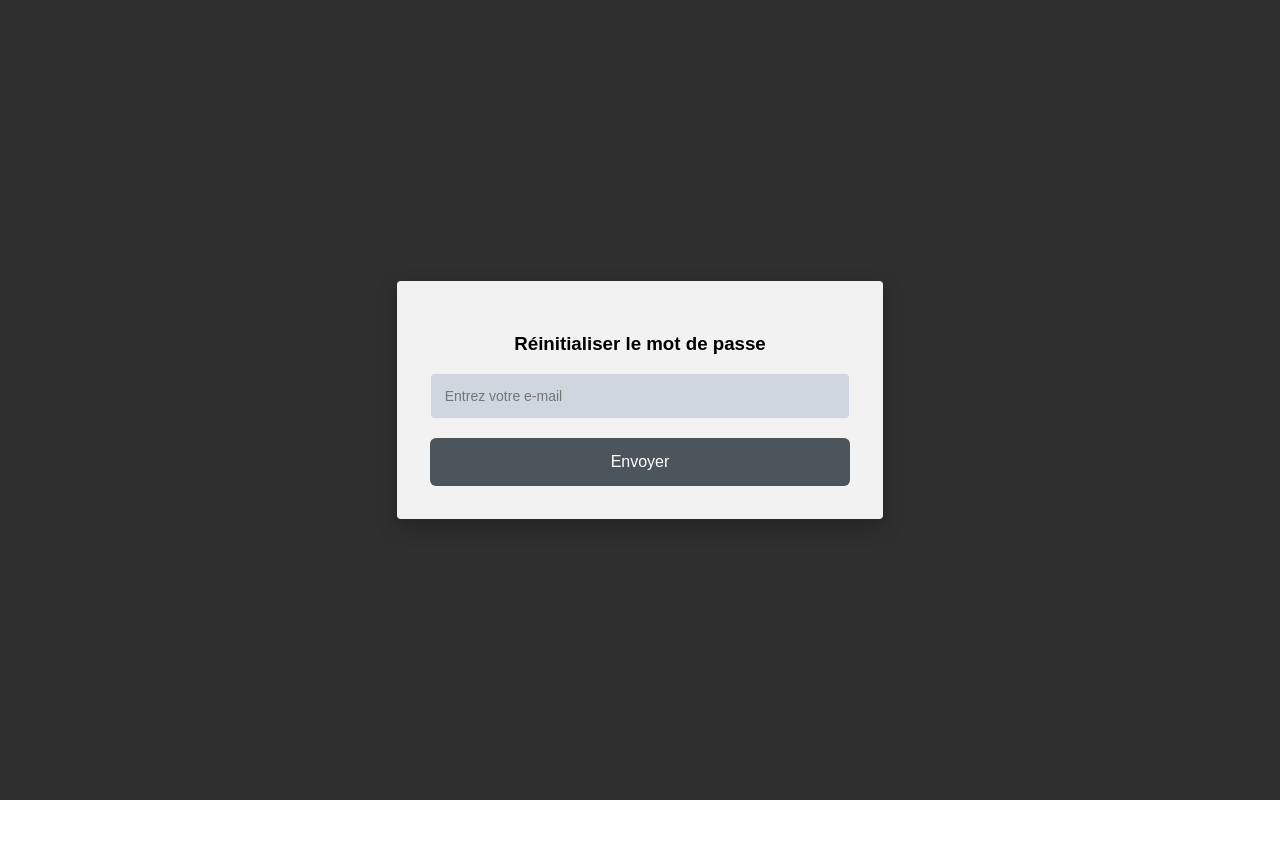
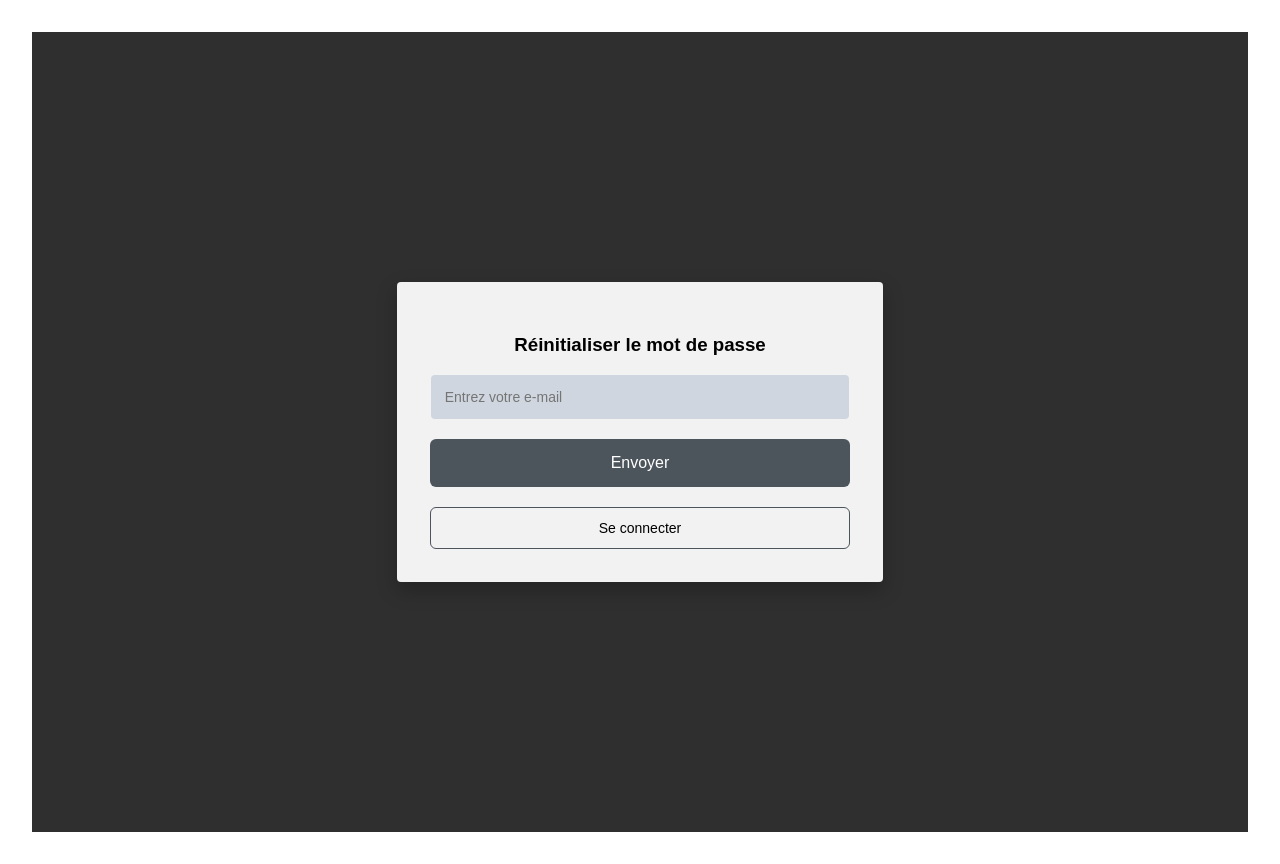
Before and after one commit to ndourmamadou2005-collab/Red-product4, a React (Vite) app: page /reset-password in a window 1280 px wide. Before the commit the page ends 800 px from the top, so only its background shows below. Built offline with nearby package versions, Linux system fonts and the light colour scheme.

Commit message:
Mise à jour du projet

```diff
--- a/src/App.css
+++ b/src/App.css
@@ -40,3 +40,17 @@
 .read-the-docs {
   color: #888;
 }
+/* App.css */
+.logout-btn {
+  margin-left: 15px;
+  padding: 6px 12px;
+  background-color: #dc3545;
+  color: white;
+  border: none;
+  border-radius: 6px;
+  cursor: pointer;
+}
+
+.logout-btn:hover {
+  background-color: #c82333;
+}
--- a/src/Hotels.jsx
+++ b/src/Hotels.jsx
@@ -1,7 +1,7 @@
 import { useState, useRef } from "react"
 import Sidebar from "./Sidebar"
 import Topbar from "./Topbar"
-import Data from "./Data"
+import hotelsData from "./Data"
 
 // ─── Modal Créer un hôtel ───────────────────────────────────────────────────
 function CreateHotelModal({ onClose, onSave }) {
--- a/src/Login.css
+++ b/src/Login.css
@@ -115,3 +115,19 @@
   font-weight: bold;
   cursor: pointer;
 }
+
+.back-login-btn-bottom {
+  margin-top: 20px;
+  width: 100%;
+  padding: 12px;
+  background-color: transparent;
+  border: 1px solid #4d555c;
+  border-radius: 6px;
+  cursor: pointer;
+  font-size: 14px;
+}
+
+.back-login-btn-bottom:hover {
+  background-color: #4d555c;
+  color: white;
+}
--- a/src/ResetPassword.jsx
+++ b/src/ResetPassword.jsx
@@ -7,12 +7,12 @@ function ResetPassword() {
   const handleReset = (e) => {
     e.preventDefault()
     alert("Lien de réinitialisation envoyé !")
-    navigate("/")
   }
 
   return (
     <div className="login-container">
       <div className="login-card">
+
         <h3>Réinitialiser le mot de passe</h3>
 
         <form onSubmit={handleReset}>
@@ -27,6 +27,15 @@ function ResetPassword() {
             Envoyer
           </button>
         </form>
+
+        {/* 🔹 Bouton retour placé en bas */}
+        <button
+          className="back-login-btn-bottom"
+          onClick={() => navigate("/")}
+        >
+          Se connecter
+        </button>
+
       </div>
     </div>
   )
--- a/src/Topbar.jsx
+++ b/src/Topbar.jsx
@@ -1,10 +1,30 @@
+import { useNavigate } from "react-router-dom";
+import './App.css'; // ou le fichier où tu as mis le CSS
+
 function Topbar() {
-    return (
-      <div className="topbar">
-        <input type="text" placeholder="Recherche..." />
-        <div className="icons">🔔 👤</div>
+  const navigate = useNavigate();
+
+  const handleLogout = () => {
+    // Ici tu peux aussi supprimer le token si tu en utilises
+    // localStorage.removeItem("token");
+
+    navigate("/"); // Redirige vers la page Se connecter
+  };
+
+  return (
+    <div className="topbar">
+      <input type="text" placeholder="Recherche..." />
+
+      <div className="icons">
+        🔔 👤
+        <button className="logout-btn" onClick={handleLogout}>
+          Déconnexion
+        </button>
       </div>
-    )
-  }
+    </div>
+  );
 
-  export default Topbar
+}
+
+
+export default Topbar;
```
